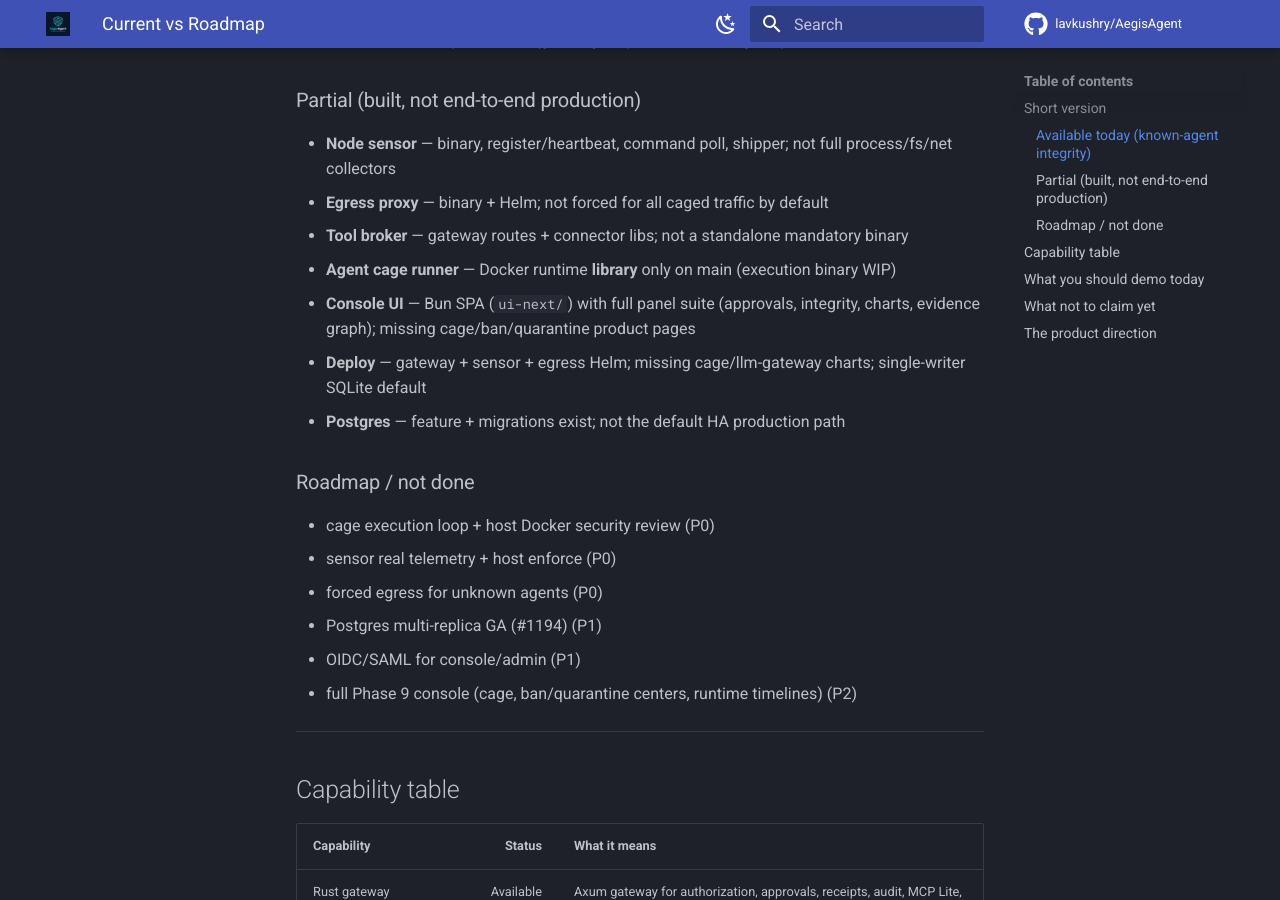
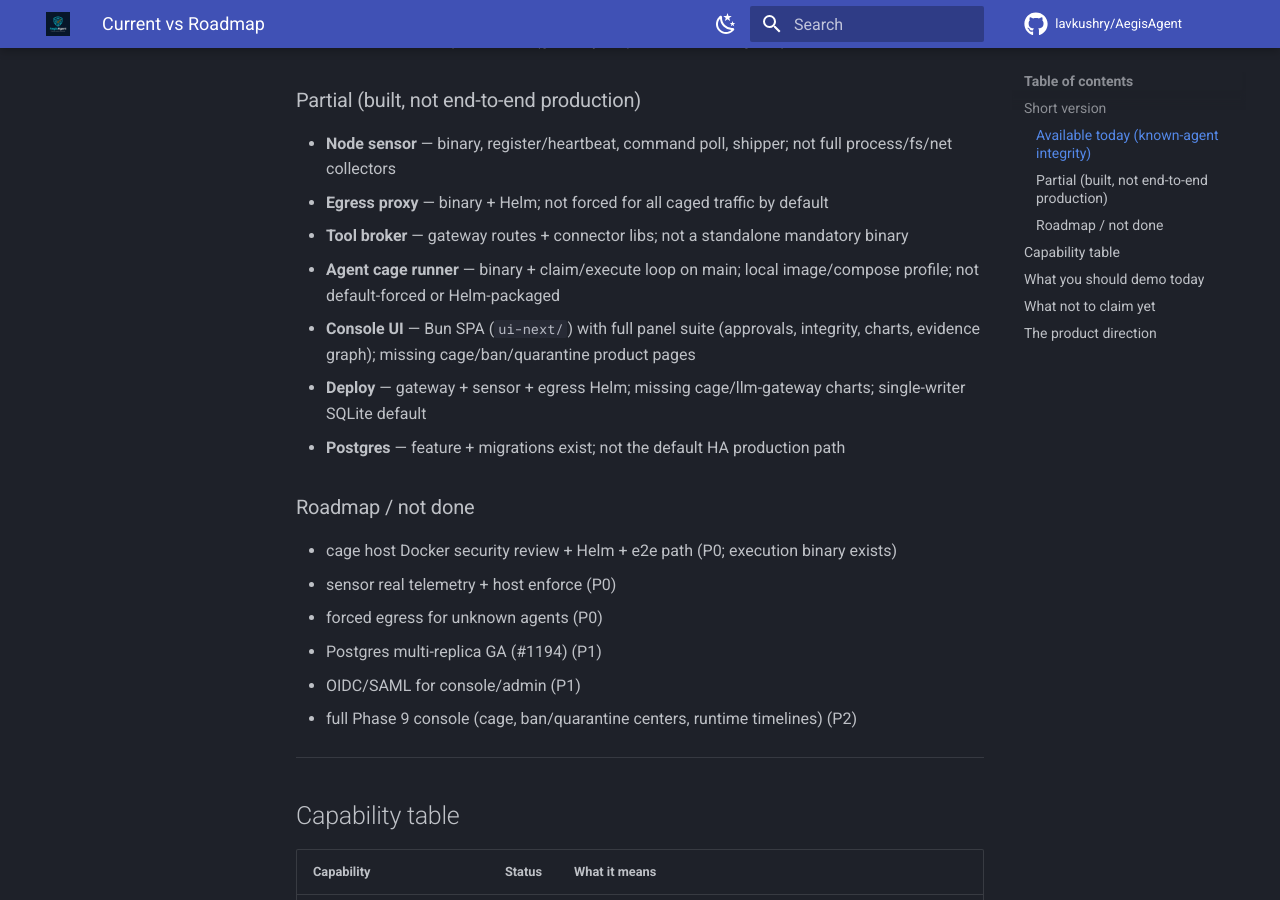
Before and after one commit to lavkushry/AegisAgent, an MkDocs documentation site: the page built from docs/current-vs-roadmap.md, in a window 1280 px wide and 900 px high, scrolled down 1061 px. Built offline with MkDocs 1.6.1 and Material for MkDocs 9.7.7, drawn with Linux system fonts in a browser that asks for light colours; comment, search, counter and statistics services are not loaded; some of the changed text lies outside the part shown.

Commit message:
feat(cage-runner): add Dockerfile and compose profile packaging
Ship image build for the existing claim/execute binary, example config,
and an opt-in docker-compose.full.yml profile `cage` (docker.sock mount).
Update status docs: execution loop is on main; remaining P0 is security
review, Helm, and e2e path.

```diff
--- a/docs/current-vs-roadmap.md
+++ b/docs/current-vs-roadmap.md
@@ -40,14 +40,14 @@
 - **Node sensor** — binary, register/heartbeat, command poll, shipper; not full process/fs/net collectors
 - **Egress proxy** — binary + Helm; not forced for all caged traffic by default
 - **Tool broker** — gateway routes + connector libs; not a standalone mandatory binary
-- **Agent cage runner** — Docker runtime **library** only on main (execution binary WIP)
+- **Agent cage runner** — binary + claim/execute loop on main; local image/compose profile; not default-forced or Helm-packaged
 - **Console UI** — Bun SPA (`ui-next/`) with full panel suite (approvals, integrity, charts, evidence graph); missing cage/ban/quarantine product pages
 - **Deploy** — gateway + sensor + egress Helm; missing cage/llm-gateway charts; single-writer SQLite default
 - **Postgres** — feature + migrations exist; not the default HA production path
 
 ### Roadmap / not done
 
-- cage execution loop + host Docker security review (P0)
+- cage host Docker security review + Helm + e2e path (P0; execution binary exists)
 - sensor real telemetry + host enforce (P0)
 - forced egress for unknown agents (P0)
 - Postgres multi-replica GA (#1194) (P1)
@@ -77,7 +77,7 @@
 | Go SDK | Partial | Core path shipped; prompt/model emit parity TBD. |
 | Full web console | Partial | Bun SPA panel suite shipped; cage/ban/quarantine pages incomplete. |
 | Node sensor | Partial | Skeleton binary + packaging; collectors/enforce incomplete. |
-| Agent cage runner | Partial / roadmap | Lib on main; execution binary not merged. |
+| Agent cage runner | Partial | Binary + DockerRuntime + compose profile `cage`; host security review / Helm / e2e still open. |
 | Egress proxy | Partial | Binary + packaging; not default-forced for cages. |
 | Tool broker | Partial | In-gateway execute path; no standalone broker service. |
 | Signed control commands | Partial | Issue + sensor poll path; full host enforce incomplete. |
```
Also changed, not shown: CHANGELOG.md (+7 -0 lines), docker-compose.full.yml (+43 -9 lines), docs/Implementation_Status.md (+3 -3 lines), 2 other files.
